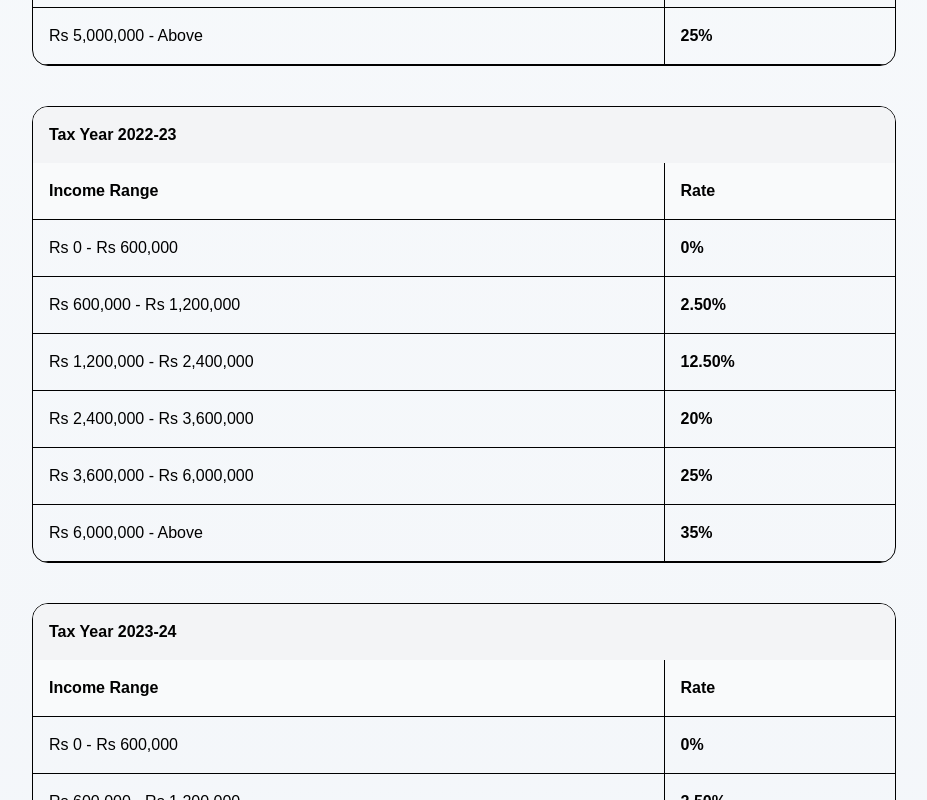
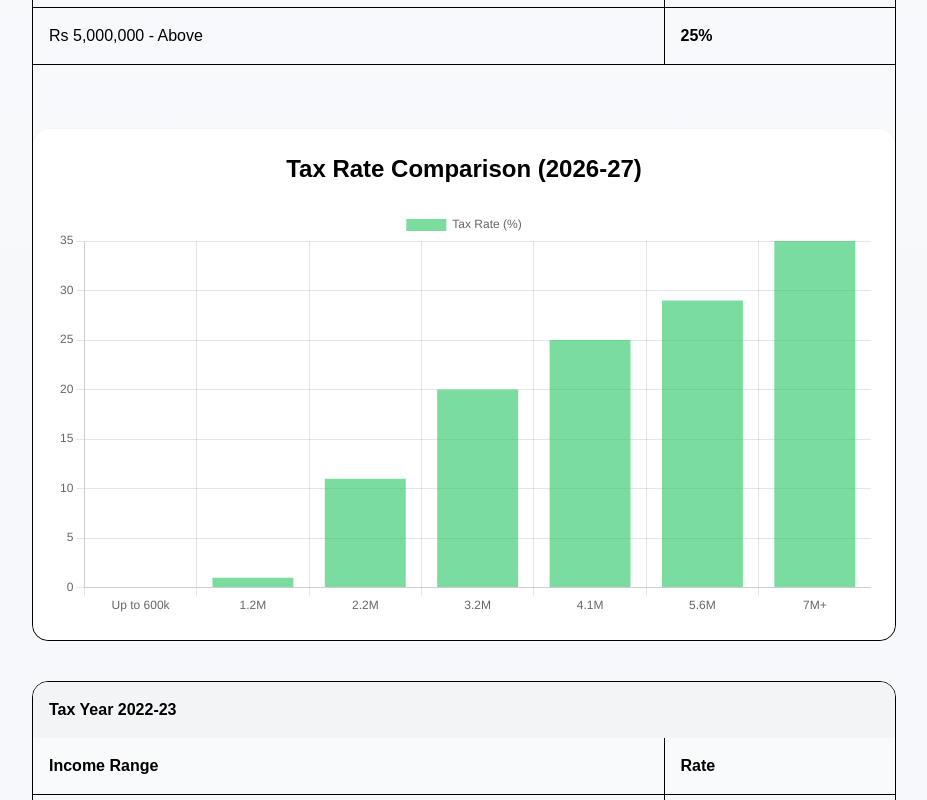
Before and after one commit to muhammadobaid1986/fbrtaxcalculators, a Next.js app: page /tax-slab-comparison-pakistan in a window 1280 px wide. Shown: the part 900-1700 px from the top of the page, without its empty margins (336-1263 px from the left). Built offline with nearby package versions, Linux system fonts and the light colour scheme.

Commit message:
Added tax comparison graph and fixed client component issue

```diff
--- a/app/tax-slab-comparison-pakistan/page.tsx
+++ b/app/tax-slab-comparison-pakistan/page.tsx
@@ -1,12 +1,27 @@
+
+"use client";
 import { taxData } from "../lib/tax";
+import {
+  Chart as ChartJS,
+  CategoryScale,
+  LinearScale,
+  BarElement,
+  Title,
+  Tooltip,
+  Legend,
+} from "chart.js";
+import { Bar } from "react-chartjs-2";
 
-export const metadata = {
-  title: "Pakistan Income Tax Slab Comparison 2021-2027 | FBR Tax Changes",
-  description:
-    "Compare Pakistan income tax slabs from 2021 to 2027. See how FBR tax rates changed year by year for salaried individuals.",
-  keywords:
-    "tax slab comparison Pakistan, FBR tax changes 2025-26, income tax slabs 2026-27 Pakistan",
-};
+ChartJS.register(
+  CategoryScale,
+  LinearScale,
+  BarElement,
+  Title,
+  Tooltip,
+  Legend
+);
+
+
 
 export default function TaxComparison() {
   const years = Object.keys(taxData);
@@ -56,6 +71,32 @@ export default function TaxComparison() {
               ))}
             </tbody>
           </table>
+          <div className="mt-16 bg-white p-6 rounded-2xl shadow">
+  <h2 className="text-2xl font-bold mb-6 text-center">
+    Tax Rate Comparison (2026-27)
+  </h2>
+
+  <Bar
+    data={{
+      labels: [
+        "Up to 600k",
+        "1.2M",
+        "2.2M",
+        "3.2M",
+        "4.1M",
+        "5.6M",
+        "7M+",
+      ],
+      datasets: [
+        {
+          label: "Tax Rate (%)",
+          data: [0, 1, 11, 20, 25, 29, 35],
+          backgroundColor: "rgba(34,197,94,0.6)",
+        },
+      ],
+    }}
+  />
+</div>
         </div>
       ))}
       <script
--- a/package.json
+++ b/package.json
@@ -9,11 +9,13 @@
     "lint": "eslint"
   },
   "dependencies": {
+    "chart.js": "^4.5.1",
     "hijri-date": "^0.2.2",
     "moment": "^2.30.1",
     "moment-hijri": "^3.0.0",
     "next": "16.2.9",
     "react": "19.2.4",
+    "react-chartjs-2": "^5.3.1",
     "react-dom": "19.2.4"
   },
   "devDependencies": {
```
Also changed, not shown: 1 other file (tests, documents, lock files or other folders).
